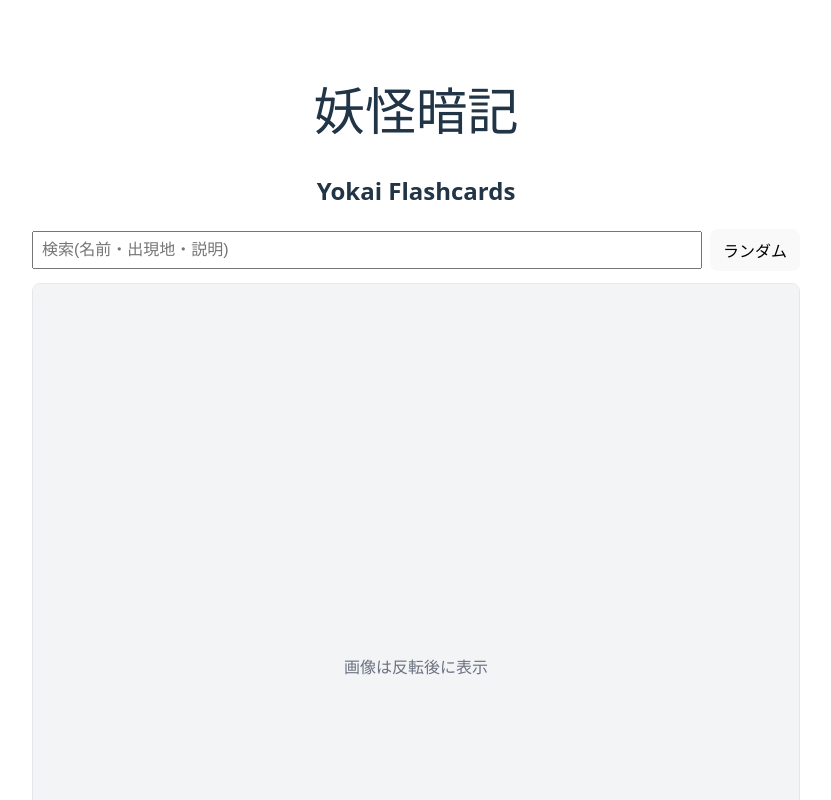
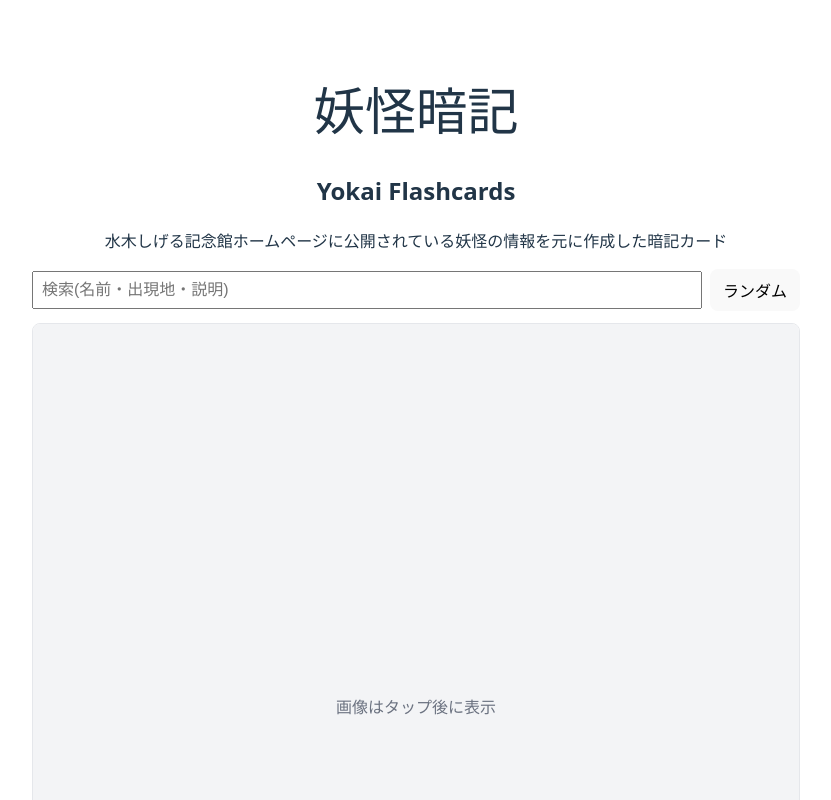
Before and after one commit to aewshyae/yokai_flashcards, a React (Vite) app in the folder web/: page / in a window 1280 px wide. Shown: the top 800 px of the page, without its empty margins (224-1055 px from the left). Built offline with nearby package versions, Linux system fonts and the light colour scheme.

Commit message:
chore: update texts

```diff
--- a/web/src/App.tsx
+++ b/web/src/App.tsx
@@ -114,6 +114,7 @@ function App() {
     <div style={{ maxWidth: 768, margin: '0 auto', padding: 16 }}>
       <h1>妖怪暗記</h1>
       <h2>Yokai Flashcards</h2>
+      <p>水木しげる記念館ホームページに公開されている妖怪の情報を元に作成した暗記カード</p>
       <div style={{ display: 'flex', gap: 8, alignItems: 'center', marginBottom: 12 }}>
         <input
           value={query}
@@ -144,7 +145,7 @@ function App() {
                 style={{ position: 'absolute', inset: 0, width: '100%', height: '100%', objectFit: 'cover' }}
               />
             ) : (
-              <div style={{ position: 'absolute', inset: 0, display: 'grid', placeItems: 'center', color: '#6b7280' }}>画像は反転後に表示</div>
+              <div style={{ position: 'absolute', inset: 0, display: 'grid', placeItems: 'center', color: '#6b7280' }}>画像はタップ後に表示</div>
             )}
           </div>
           <div style={{ padding: 12 }}>
```
